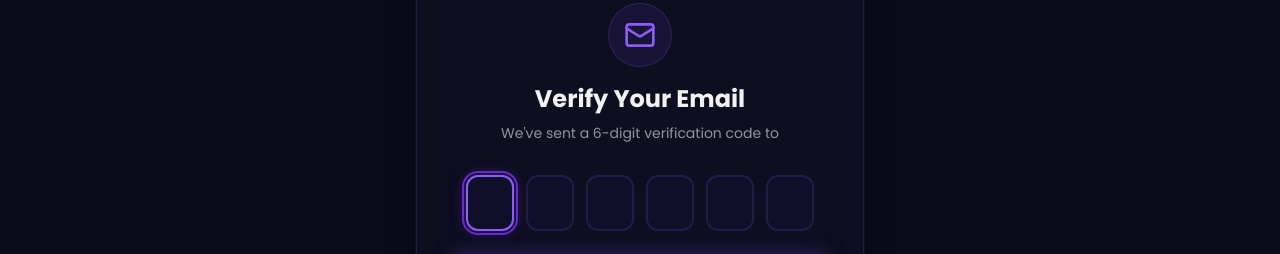
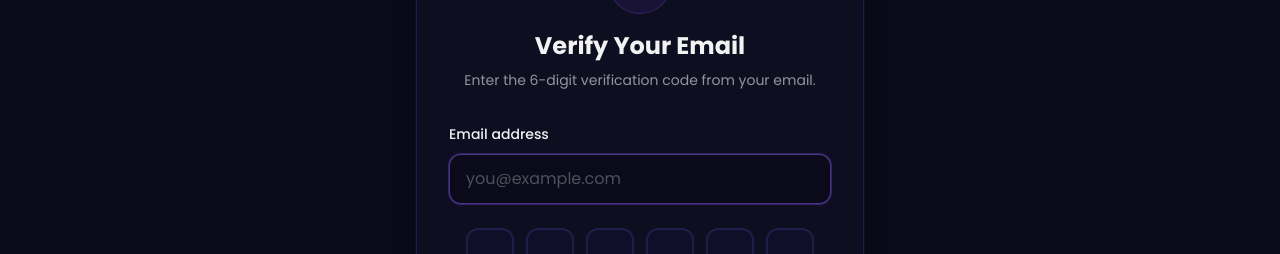
Before and after one commit to Mayanthaz/EZKEY-Web, a Next.js app: page /auth/verify-email in a window 1280 px wide. Shown: the part 213-467 px from the top of the page. Built offline with nearby package versions, Linux system fonts and the light colour scheme; no server answers.

Commit message:
Fix email OTP verification flow

```diff
--- a/app/auth/sign-up-success/page.tsx
+++ b/app/auth/sign-up-success/page.tsx
@@ -5,6 +5,7 @@ import {
   CardHeader,
   CardTitle,
 } from "@/components/ui/card";
+import Link from "next/link";
 
 export default function Page() {
   return (
@@ -19,10 +20,14 @@ export default function Page() {
               <CardDescription>Check your email to confirm</CardDescription>
             </CardHeader>
             <CardContent>
-              <p className="text-sm text-muted-foreground">
+              <p className="text-sm text-muted-foreground mb-4">
                 You&apos;ve successfully signed up. Please check your email to
-                confirm your account before signing in.
+                confirm your account before signing in. If your email contains a
+                6-digit code, enter it on the verification page.
               </p>
+              <Link href="/auth/verify-email" className="btn-neon w-full text-center !py-3">
+                <span className="relative z-10">Enter Verification Code</span>
+              </Link>
             </CardContent>
           </Card>
         </div>
--- a/app/auth/verify-email/page.tsx
+++ b/app/auth/verify-email/page.tsx
@@ -8,21 +8,45 @@ import { Gamepad2, Mail, Loader2, CheckCircle2, RefreshCw } from "lucide-react";
 
 function VerifyEmailContent() {
   const searchParams = useSearchParams();
-  const email = searchParams.get("email") || "";
+  const emailFromParams = searchParams.get("email") || "";
   const router = useRouter();
 
+  const [email, setEmail] = useState(emailFromParams);
   const [otp, setOtp] = useState<string[]>(["", "", "", "", "", ""]);
   const [error, setError] = useState<string | null>(null);
   const [success, setSuccess] = useState(false);
   const [isVerifying, setIsVerifying] = useState(false);
   const [isResending, setIsResending] = useState(false);
   const [resendCooldown, setResendCooldown] = useState(0);
+  const emailInputRef = useRef<HTMLInputElement | null>(null);
   const inputRefs = useRef<(HTMLInputElement | null)[]>([]);
+  const didInitialFocus = useRef(false);
 
-  // Focus the first input on mount
   useEffect(() => {
-    inputRefs.current[0]?.focus();
-  }, []);
+    if (emailFromParams) {
+      window.sessionStorage.setItem("ezkey:pending-signup-email", emailFromParams);
+      return;
+    }
+
+    const pendingEmail = window.sessionStorage.getItem("ezkey:pending-signup-email");
+    if (pendingEmail) {
+      setEmail(pendingEmail);
+    }
+  }, [emailFromParams]);
+
+  useEffect(() => {
+    if (didInitialFocus.current) {
+      return;
+    }
+
+    if (email) {
+      inputRefs.current[0]?.focus();
+    } else {
+      emailInputRef.current?.focus();
+    }
+
+    didInitialFocus.current = true;
+  }, [email]);
 
   // Resend cooldown timer
   useEffect(() => {
@@ -81,19 +105,28 @@ function VerifyEmailContent() {
   };
 
   const handleVerify = async (code: string) => {
+    const trimmedEmail = email.trim();
+
+    if (!trimmedEmail) {
+      setError("Enter the email address you used to sign up.");
+      emailInputRef.current?.focus();
+      return;
+    }
+
     setIsVerifying(true);
     setError(null);
 
     try {
       const supabase = createClient();
       const { error } = await supabase.auth.verifyOtp({
-        email,
+        email: trimmedEmail,
         token: code,
         type: "signup",
       });
 
       if (error) throw error;
 
+      window.sessionStorage.removeItem("ezkey:pending-signup-email");
       setSuccess(true);
       // Redirect to dashboard after a brief success animation
       setTimeout(() => {
@@ -112,6 +145,14 @@ function VerifyEmailContent() {
   const handleResend = async () => {
     if (resendCooldown > 0 || isResending) return;
 
+    const trimmedEmail = email.trim();
+
+    if (!trimmedEmail) {
+      setError("Enter the email address you used to sign up before resending.");
+      emailInputRef.current?.focus();
+      return;
+    }
+
     setIsResending(true);
     setError(null);
 
@@ -119,7 +160,7 @@ function VerifyEmailContent() {
       const supabase = createClient();
       const { error } = await supabase.auth.resend({
         type: "signup",
-        email,
+        email: trimmedEmail,
       });
 
       if (error) throw error;
@@ -173,9 +214,8 @@ function VerifyEmailContent() {
                 </div>
                 <h1 className="font-display text-2xl font-bold mb-2">Verify Your Email</h1>
                 <p className="text-sm text-muted-foreground">
-                  We&apos;ve sent a 6-digit verification code to
+                  Enter the 6-digit verification code from your email.
                 </p>
-                <p className="text-sm font-medium text-neon-purple mt-1">{email}</p>
               </>
             )}
           </div>
@@ -184,6 +224,25 @@ function VerifyEmailContent() {
             <>
               {/* OTP Input */}
               <form onSubmit={handleSubmit} className="space-y-6">
+                <div className="space-y-2">
+                  <label htmlFor="verify-email" className="text-sm font-medium">
+                    Email address
+                  </label>
+                  <input
+                    id="verify-email"
+                    ref={emailInputRef}
+                    type="email"
+                    value={email}
+                    onChange={(event) => {
+                      setEmail(event.target.value);
+                      setError(null);
+                    }}
+                    placeholder="you@example.com"
+                    disabled={isVerifying}
+                    className="input-neon"
+                  />
+                </div>
+
                 <div className="flex justify-center gap-3">
                   {otp.map((digit, index) => (
                     <input
@@ -217,7 +276,7 @@ function VerifyEmailContent() {
                 <button
                   type="submit"
                   className="btn-neon w-full !py-3.5"
-                  disabled={isVerifying || otp.some((d) => d === "")}
+                  disabled={isVerifying || !email.trim() || otp.some((d) => d === "")}
                 >
                   <span className="relative z-10 flex items-center justify-center gap-2">
                     {isVerifying ? (
--- a/components/sign-up-form.tsx
+++ b/components/sign-up-form.tsx
@@ -51,6 +51,7 @@ export function SignUpForm({
         },
       });
       if (error) throw error;
+      window.sessionStorage.setItem("ezkey:pending-signup-email", email);
       router.push(`/auth/verify-email?email=${encodeURIComponent(email)}`);
     } catch (error: unknown) {
       setError(error instanceof Error ? error.message : "An error occurred");
```
